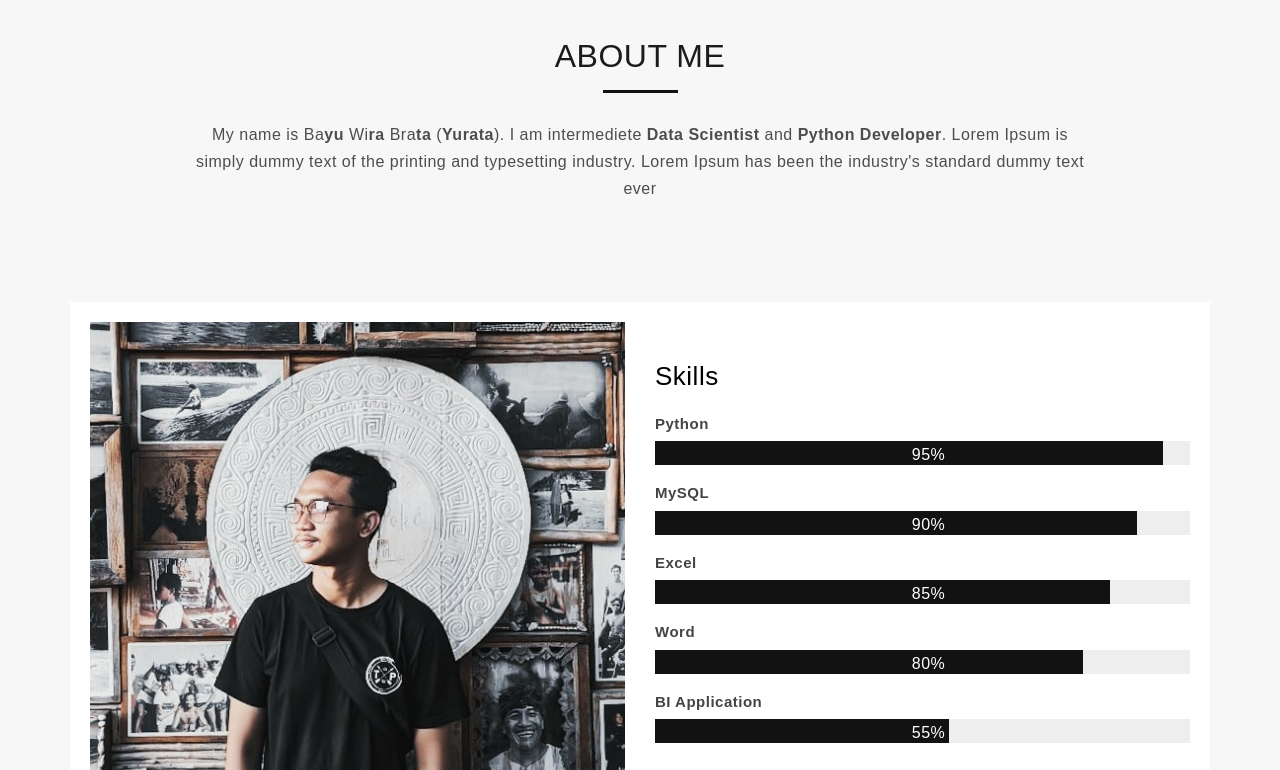
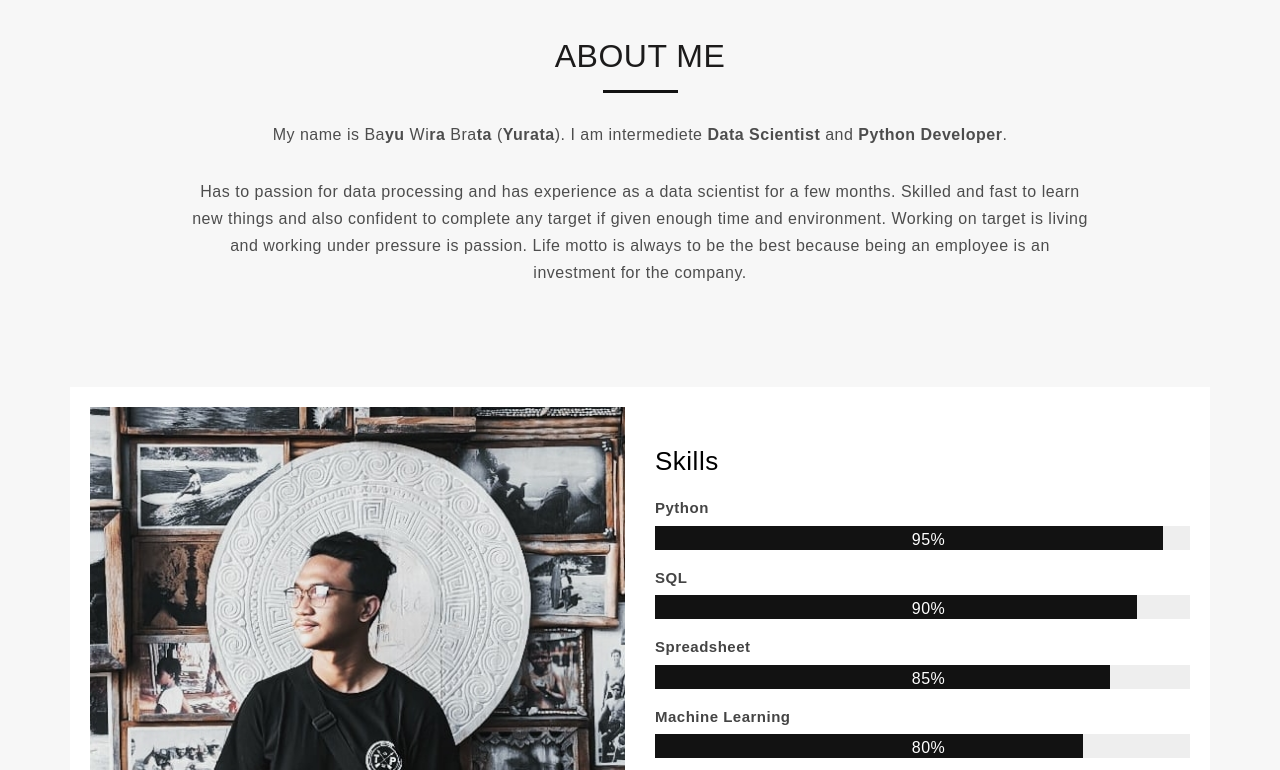
Before and after one commit to bayuwira/bayuwira.github.io, a plain HTML site: page index.html in a window 1280 px wide. Shown: the part 970-1740 px from the top of the page. Drawn offline with nearby package versions, Linux system fonts and the light colour scheme; files whose address does not match are found by name; a web font is replaced by a local one.

Commit message:
Add some about

```diff
--- a/index.html
+++ b/index.html
@@ -100,7 +100,7 @@
 								<p>I am <span>Data Scientist</span></p>
 		   						<p>I am <span>Research Enthusiast</span></p>
 								<p>I am <span>Python Developer</span></p>
-								<p>I am <span>Good Listener</span></p>
+								<p>I am <span>Data Manager</span></p>
 							</div>
 							<span id="typed"></span>
 						</div>
@@ -133,7 +133,10 @@
 							<div class="mu-about-header">
 								<h2 class="mu-heading-title">ABOUT ME</h2>
 								<span class="mu-header-dot"></span>
-								<p>My name is Ba<strong>yu</strong> Wi<strong>ra</strong> Bra<strong>ta</strong> (<b>Yurata</b>). I am intermediete <strong>Data Scientist</strong> and <strong>Python Developer</strong>. Lorem Ipsum is simply dummy text of the printing and typesetting industry. Lorem Ipsum has been the industry's standard dummy text ever</p>
+								<p>My name is Ba<strong>yu</strong> Wi<strong>ra</strong> Bra<strong>ta</strong> (<b>Yurata</b>). I am intermediete <strong>Data Scientist</strong> and <strong>Python Developer</strong>.</p>
+								<p>
+									Has to passion for data processing and has experience as a data scientist for a few months. Skilled and fast to learn new things and also confident to complete any target if given enough time and environment. Working on target is living and working under pressure is passion. Life motto is always to be the best because being an employee is an investment for the company.
+								</p>
 							</div>
 
 							<!-- Start About Us Content -->
@@ -155,14 +158,14 @@
 							                    <div class="mu-pro-bar mu-html5-bar">
 
 							                    </div>
-							                    <span>MySQL</span>
+							                    <span>SQL</span>
 							                    <div class="mu-pro-bar mu-css-bar">
 
 							                    </div>
-							                    <span>Excel</span>
+							                    <span>Spreadsheet</span>
 							                    <div class="mu-pro-bar mu-photoshop-bar">
 							                    </div>
-							                    <span>Word</span>
+							                    <span>Machine Learning</span>
 							                    <div class="mu-pro-bar mu-wordpress-bar">
 							                    </div>
 							                    <span>BI Application</span>
```
